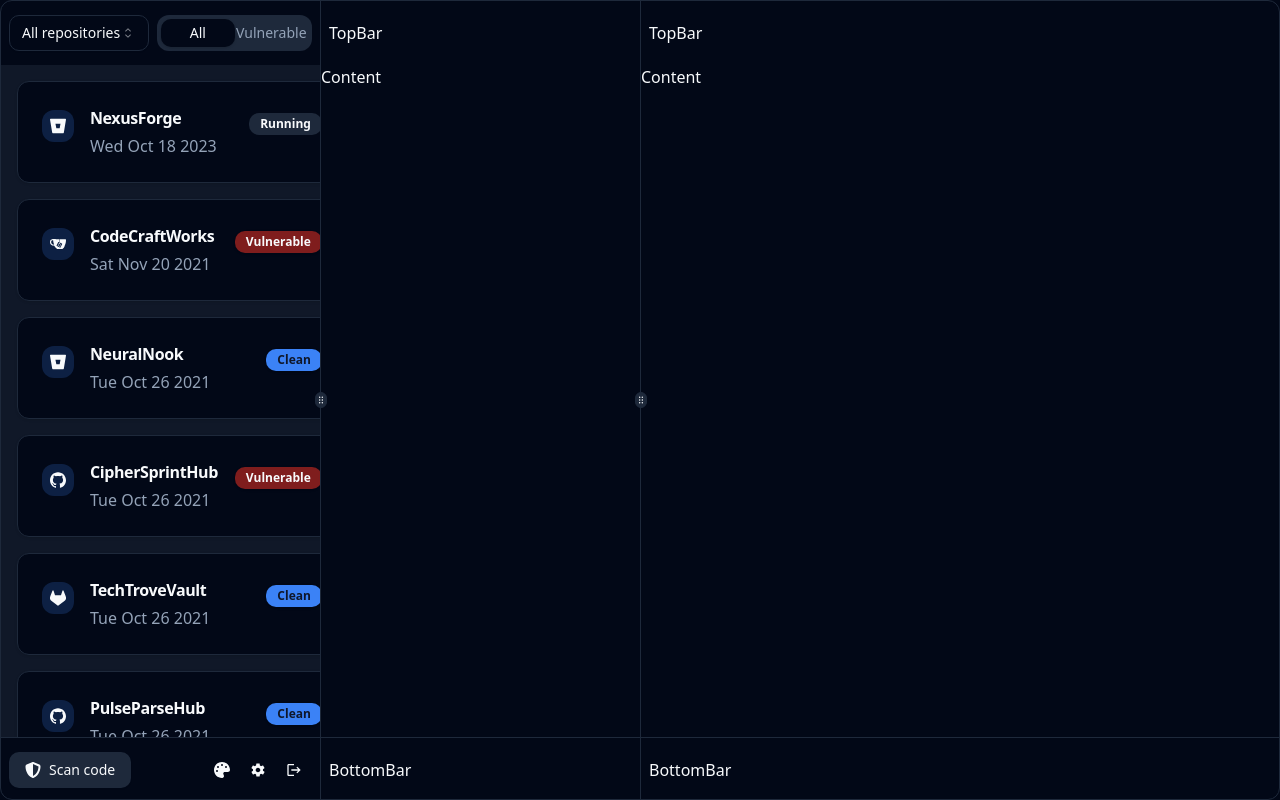
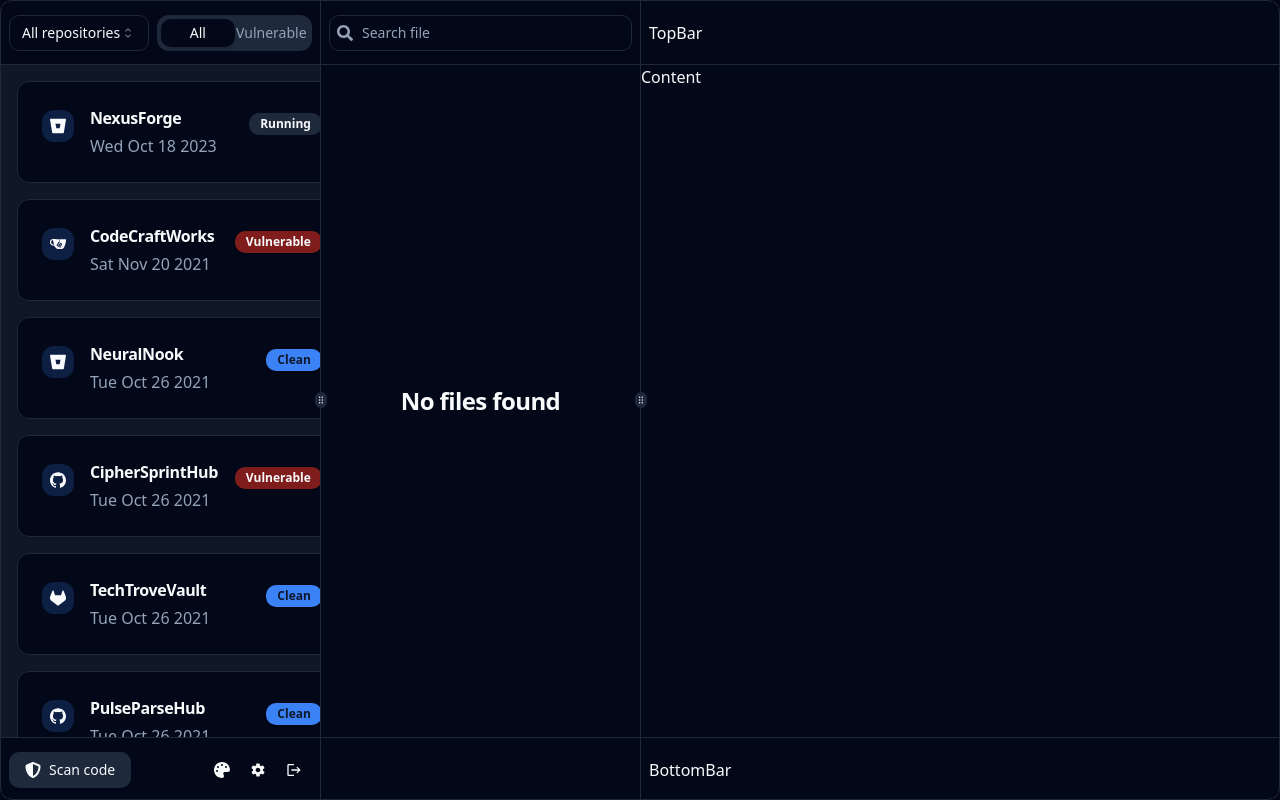
Before and after one commit to sudonite/Codetective, a React (Vite) app in the folder Frontend/: page /dashboard in a window 1280 px wide. Built offline with nearby package versions, Linux system fonts and the light colour scheme.

Commit message:
Add: FileArea & Small RepositoryArea changes

```diff
--- a/Frontend/src/Components/Dashboard/CodeArea.tsx
+++ b/Frontend/src/Components/Dashboard/CodeArea.tsx
@@ -1,7 +1,7 @@
 const CodeArea = () => {
   return (
     <div className="h-screen flex flex-col">
-      <div className="h-16 max-h-16 p-2 flex flex-row gap-x-2 items-center border-d">
+      <div className="h-16 max-h-16 p-2 flex flex-row gap-x-2 items-center border-b">
         <h1 className="text-center">TopBar</h1>
       </div>
       <div className="grow">Content</div>
--- a/Frontend/src/Components/Dashboard/FileArea.tsx
+++ b/Frontend/src/Components/Dashboard/FileArea.tsx
@@ -1,13 +1,72 @@
-const FileArea = () => {
+import { useState } from "react";
+
+import { Files, File } from "@/Types";
+import { cn } from "@/Utils";
+
+import FileIcon from "@/Components/Dashboard/FileIcon";
+
+import { Card } from "@/Components/UI/Card";
+import { ScrollArea } from "@/Components/UI/ScrollArea";
+import { Input } from "@/Components/UI/Input";
+
+import { FaSearch } from "react-icons/fa";
+
+interface FileAreaProps {
+  files: Files;
+  selectedFile: File | null;
+  onClick: (file: File) => void;
+}
+
+const FileArea = ({ files, selectedFile, onClick }: FileAreaProps) => {
+  const [searchedFilename, setSearchedFilename] = useState<string>("");
+
   return (
     <div className="h-screen flex flex-col">
-      <div className="h-16 max-h-16 p-2 flex flex-row gap-x-2 items-center border-d">
-        <h1 className="text-center">TopBar</h1>
+      <div className="h-16 max-h-16 p-2 flex flex-row gap-x-2 items-center border-b relative">
+        <FaSearch className="absolute left-4 top-6 h-4 w-4 text-muted-foreground" />
+        <Input
+          placeholder="Search file"
+          className="pl-8 w-full"
+          value={searchedFilename}
+          onChange={e => setSearchedFilename(e.target.value)}
+        />
       </div>
-      <div className="grow">Content</div>
-      <div className="h-16 max-h-16 p-2 flex flex-row items-center justify-between border-t">
-        BottomBar
+      <div className="grow">
+        {files.length < 1 ? (
+          <div className="flex justify-center items-center h-full">
+            <h3 className="scroll-m-20 text-2xl font-semibold tracking-tight">
+              No files found
+            </h3>
+          </div>
+        ) : (
+          <ScrollArea className="w-full h-[calc(100vh-8rem)] rounded-lg">
+            {files
+              .filter(file =>
+                file.name.toLowerCase().includes(searchedFilename.toLowerCase())
+              )
+              .map(file => (
+                <Card
+                  key={file.id}
+                  className={cn(
+                    "m-4 p-2 cursor-pointer",
+                    selectedFile?.id === file.id
+                      ? "bg-primary/50 hover:bg-primary/50"
+                      : "bg-secondary/50 hover:bg-primary/50"
+                  )}
+                  onClick={() => onClick(file)}
+                >
+                  <div className="flex flex-row justify-start items-center gap-2">
+                    <FileIcon extension={file.extension} />
+                    <h4 className="scroll-m-20 text-md font-semibold tracking-tight">
+                      {file.name}.{file.extension}
+                    </h4>
+                  </div>
+                </Card>
+              ))}
+          </ScrollArea>
+        )}
       </div>
+      <div className="h-16 max-h-16 p-2 flex flex-row items-center justify-between border-t"></div>
     </div>
   );
 };
--- /dev/null
+++ b/Frontend/src/Components/Dashboard/FileIcon.tsx
@@ -0,0 +1,15 @@
+import { TbBrandCpp } from "react-icons/tb";
+import { FaFile } from "react-icons/fa";
+
+const FileIcon = ({ extension }: { extension: string }) => {
+  switch (extension) {
+    case "cpp":
+      return <TbBrandCpp className="bg-primary/30 p-2 rounded-lg w-10 h-10" />;
+    case "c":
+      return <TbBrandCpp className="bg-primary/30 p-2 rounded-lg w-10 h-10" />;
+    default:
+      return <FaFile className="bg-primary/30 p-2 rounded-lg w-10 h-10" />;
+  }
+};
+
+export default FileIcon;
--- a/Frontend/src/Components/Dashboard/RepositoryArea.tsx
+++ b/Frontend/src/Components/Dashboard/RepositoryArea.tsx
@@ -41,7 +41,7 @@ import { FaShieldHalved, FaPalette } from "react-icons/fa6";
 interface RepositoryAreaProps {
   repositories: Repositories;
   selectedRepository: Repository | null;
-  onClick: React.Dispatch<React.SetStateAction<Repository | null>>;
+  onClick: (repository: Repository) => void;
 }
 
 const RepositoryArea = ({
@@ -59,7 +59,7 @@ const RepositoryArea = ({
 
   return (
     <div className="h-screen flex flex-col">
-      <div className="h-16 max-h-16 p-2 flex flex-row gap-x-2 items-center border-d">
+      <div className="h-16 max-h-16 p-2 flex flex-row gap-x-2 items-center border-b">
         <Select
           defaultValue={filteredRepository}
           onValueChange={e => setFilteredRepository(e)}
--- a/Frontend/src/Routes/Dashboard.tsx
+++ b/Frontend/src/Routes/Dashboard.tsx
@@ -9,21 +9,35 @@ import {
 import RepositoryArea from "@/Components/Dashboard/RepositoryArea";
 import FileArea from "@/Components/Dashboard/FileArea";
 import CodeArea from "@/Components/Dashboard/CodeArea";
-import { Repositories, Repository } from "@/Types";
-import { getRepositories } from "@/fakeAPI";
+import { Repositories, Repository, Files, File } from "@/Types";
+import { getRepositories, getFiles } from "@/fakeAPI";
 
 const Dashboard = () => {
   const [repositories, setRepositories] = useState<Repositories>([]);
   const [selectedRepository, setSelectedRepository] =
     useState<Repository | null>(null);
 
+  const [files, setFiles] = useState<Files>([]);
+  const [selectedFile, setSelectedFile] = useState<File | null>(null);
+
   useEffect(() => {
     setRepositories(getRepositories());
   }, []);
 
   useEffect(() => {
-    console.log("Selected Repository: ", selectedRepository);
+    if (selectedRepository) {
+      setFiles(getFiles(selectedRepository?.id));
+    }
   }, [selectedRepository]);
+
+  const handleRepositoryChange = (repository: Repository) => {
+    setSelectedRepository(repository);
+    setSelectedFile(null);
+  };
+
+  const handleFileChange = (file: File) => {
+    setSelectedFile(file);
+  };
 
   return (
     <div className="w-screen h-screen flex flex-col">
@@ -32,12 +46,16 @@ const Dashboard = () => {
           <RepositoryArea
             repositories={repositories}
             selectedRepository={selectedRepository}
-            onClick={setSelectedRepository}
+            onClick={handleRepositoryChange}
           />
         </ResizablePanel>
         <ResizableHandle withHandle />
         <ResizablePanel minSize={20} defaultSize={25}>
-          <FileArea />
+          <FileArea
+            files={files}
+            selectedFile={selectedFile}
+            onClick={handleFileChange}
+          />
         </ResizablePanel>
         <ResizableHandle withHandle />
         <ResizablePanel minSize={50} defaultSize={50}>
--- a/Frontend/src/Types.ts
+++ b/Frontend/src/Types.ts
@@ -12,7 +12,7 @@ export interface Repository {
 
 export interface File {
   id: number;
-  file: string;
+  name: string;
   path: string;
   extension: string;
   date: Date;
--- a/Frontend/src/fakeAPI.ts
+++ b/Frontend/src/fakeAPI.ts
@@ -1,4 +1,4 @@
-import { Repositories } from "@/Types";
+import { Files, Repositories } from "@/Types";
 
 const repositories: Repositories = [
   {
@@ -163,6 +163,179 @@ const repositories: Repositories = [
   },
 ];
 
+const files: Files = [
+  {
+    id: 1,
+    path: "src/handler/",
+    name: "main",
+    extension: "cpp",
+    date: new Date(),
+  },
+  {
+    id: 2,
+    path: "src/handler/",
+    name: "utility",
+    extension: "cpp",
+    date: new Date(),
+  },
+  {
+    id: 3,
+    path: "src/handler/",
+    name: "test",
+    extension: "cpp",
+    date: new Date(),
+  },
+  {
+    id: 4,
+    path: "src/handler/",
+    name: "data",
+    extension: "cpp",
+    date: new Date(),
+  },
+  {
+    id: 5,
+    path: "src/handler/",
+    name: "gui",
+    extension: "cpp",
+    date: new Date(),
+  },
+  {
+    id: 6,
+    path: "src/handler/",
+    name: "network",
+    extension: "cpp",
+    date: new Date(),
+  },
+  {
+    id: 7,
+    path: "src/handler/",
+    name: "math",
+    extension: "cpp",
+    date: new Date(),
+  },
+  {
+    id: 8,
+    path: "src/handler/",
+    name: "image",
+    extension: "cpp",
+    date: new Date(),
+  },
+  {
+    id: 9,
+    path: "src/handler/",
+    name: "audio",
+    extension: "cpp",
+    date: new Date(),
+  },
+  {
+    id: 10,
+    path: "src/handler/",
+    name: "store",
+    extension: "cpp",
+    date: new Date(),
+  },
+  {
+    id: 11,
+    path: "src/handler/",
+    name: "write",
+    extension: "cpp",
+    date: new Date(),
+  },
+  {
+    id: 12,
+    path: "src/handler/",
+    name: "handle",
+    extension: "cpp",
+    date: new Date(),
+  },
+  {
+    id: 13,
+    path: "src/handler/",
+    name: "server",
+    extension: "cpp",
+    date: new Date(),
+  },
+  {
+    id: 14,
+    path: "src/handler/",
+    name: "send",
+    extension: "cpp",
+    date: new Date(),
+  },
+  {
+    id: 15,
+    path: "src/handler/",
+    name: "read",
+    extension: "cpp",
+    date: new Date(),
+  },
+  {
+    id: 16,
+    path: "src/handler/",
+    name: "reset",
+    extension: "cpp",
+    date: new Date(),
+  },
+  {
+    id: 17,
+    path: "src/handler/",
+    name: "replace",
+    extension: "cpp",
+    date: new Date(),
+  },
+  {
+    id: 18,
+    path: "src/handler/",
+    name: "calculate",
+    extension: "cpp",
+    date: new Date(),
+  },
+  {
+    id: 19,
+    path: "src/handler/",
+    name: "reload",
+    extension: "cpp",
+    date: new Date(),
+  },
+  {
+    id: 20,
+    path: "src/handler/",
+    name: "config",
+    extension: "cpp",
+    date: new Date(),
+  },
+];
+
+const repositoryFiles: number[][] = [
+  [3, 1],
+  [3, 2],
+  [3, 3],
+  [3, 4],
+  [4, 5],
+  [4, 6],
+  [4, 7],
+  [8, 8],
+  [8, 9],
+  [10, 10],
+  [10, 11],
+  [10, 12],
+  [14, 13],
+  [14, 14],
+  [14, 15],
+  [18, 16],
+  [18, 17],
+  [19, 18],
+  [19, 19],
+  [19, 20],
+];
+
 export const getRepositories = (): Repositories => {
   return repositories;
 };
+
+export const getFiles = (id: number) => {
+  const fileIds = repositoryFiles
+    .filter(file => file[0] === id)
+    .map(file => file[1]);
+  return files.filter(file => fileIds.includes(file.id));
+};
```
